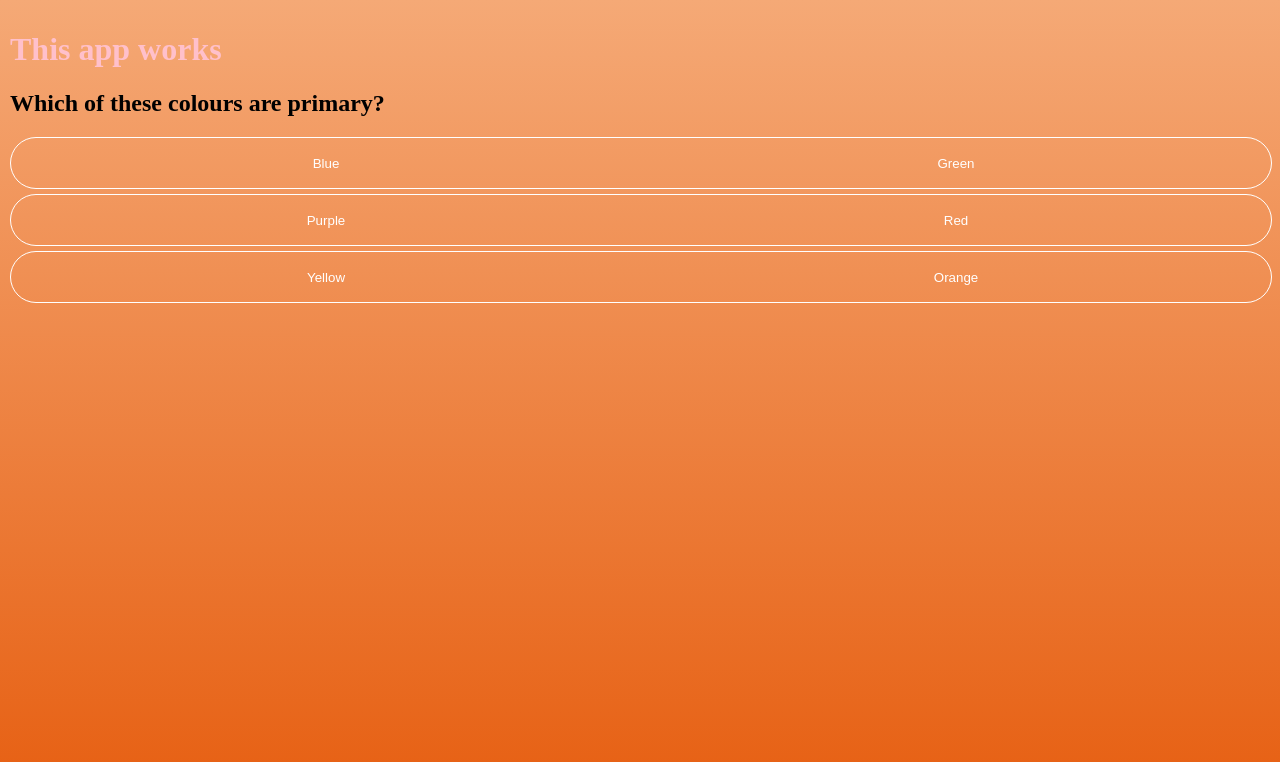
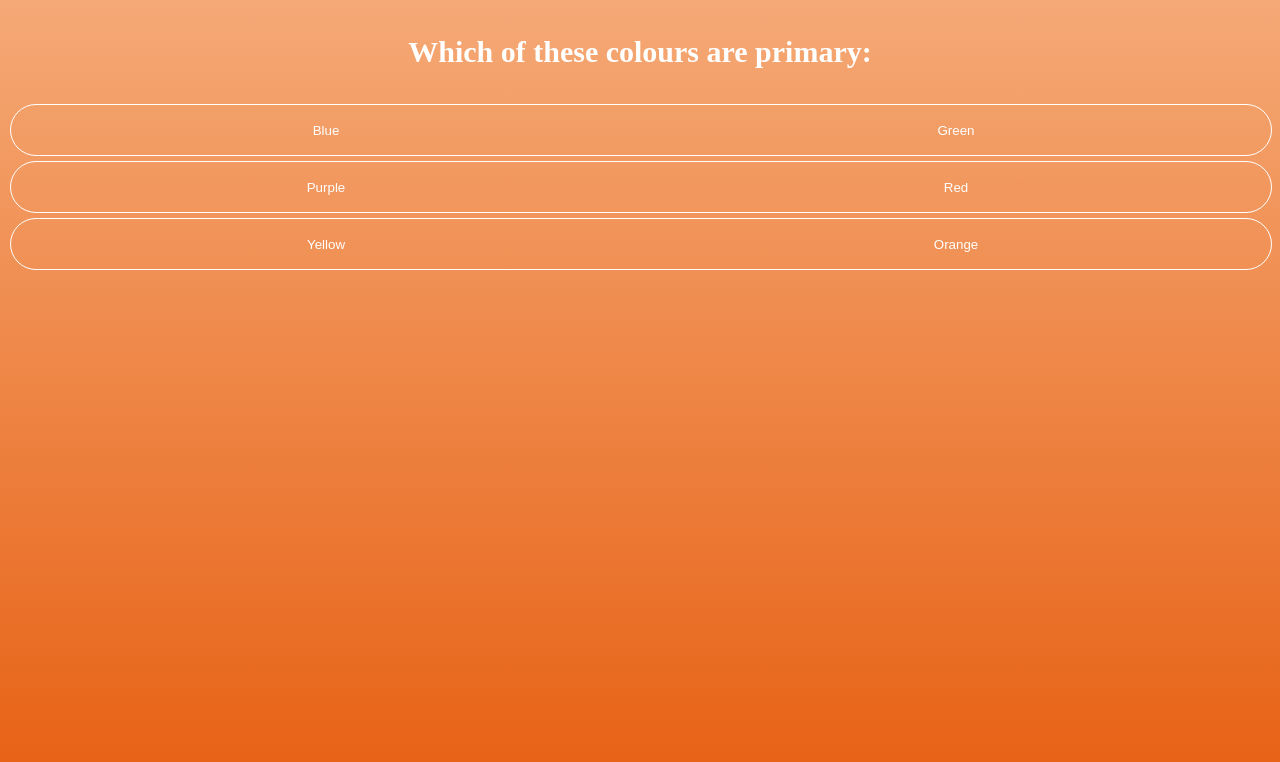
Before and after one commit to FaridahAbdulsalam/tech-test, a React (Vite) app: page / in a window 1280 px wide. Shown: the top 762 px of the page. Built offline with nearby package versions, Linux system fonts and the light colour scheme.

Commit message:
Task complete up to here

```diff
--- a/src/App.scss
+++ b/src/App.scss
@@ -10,6 +10,12 @@ h1{
     color: pink;
 }
 
+p{
+    text-align: center;
+    color: white;
+    font-size: 20px;
+}
+
 //background: linear-gradient(rgb(247, 193, 46), rgb(255, 145, 0)); red
 //background: linear-gradient(rgb(247, 177, 46), rgb(247, 103, 7)); orange
 //background: linear-gradient(rgb(238, 214, 79), rgb(248, 208, 27)); yellow
--- a/src/App.tsx
+++ b/src/App.tsx
@@ -51,7 +51,6 @@ function App() {
 
   return (
     <>
-      <h1>This app works</h1>
       <Question label={questions[currentQuestion].question} />
       {questions[currentQuestion].sets.map((set, index) => (
         <ToggleButton
--- a/src/components/Question.tsx
+++ b/src/components/Question.tsx
@@ -7,7 +7,7 @@ type QuestionProps = {
 const Question = ({label} : QuestionProps) => {
   return (
     <div>
-      <h2>{label}</h2>
+      <h2 style={{color: "white", fontSize: "30px", textAlign: "center", paddingBottom: "10px"}}>{label}</h2>
     </div>
   )
 }
--- a/src/questions.ts
+++ b/src/questions.ts
@@ -1,7 +1,7 @@
 
 export const questions = [
     {
-        question: "Which of these colours are primary?",
+        question: "Which of these colours are primary:",
         sets: [
             {optionA: "Blue", optionB: "Green"},
             {optionA: "Purple", optionB: "Red"},
@@ -11,7 +11,7 @@ export const questions = [
     },
 
     {
-        question: "Which of these words are spelt correctly",
+        question: "Which of these words are spelt correctly:",
         sets: [
             {optionA: "enourmous", optionB: "enormous"},
             {optionA: "gijantic", optionB: "gigantic"},
```
